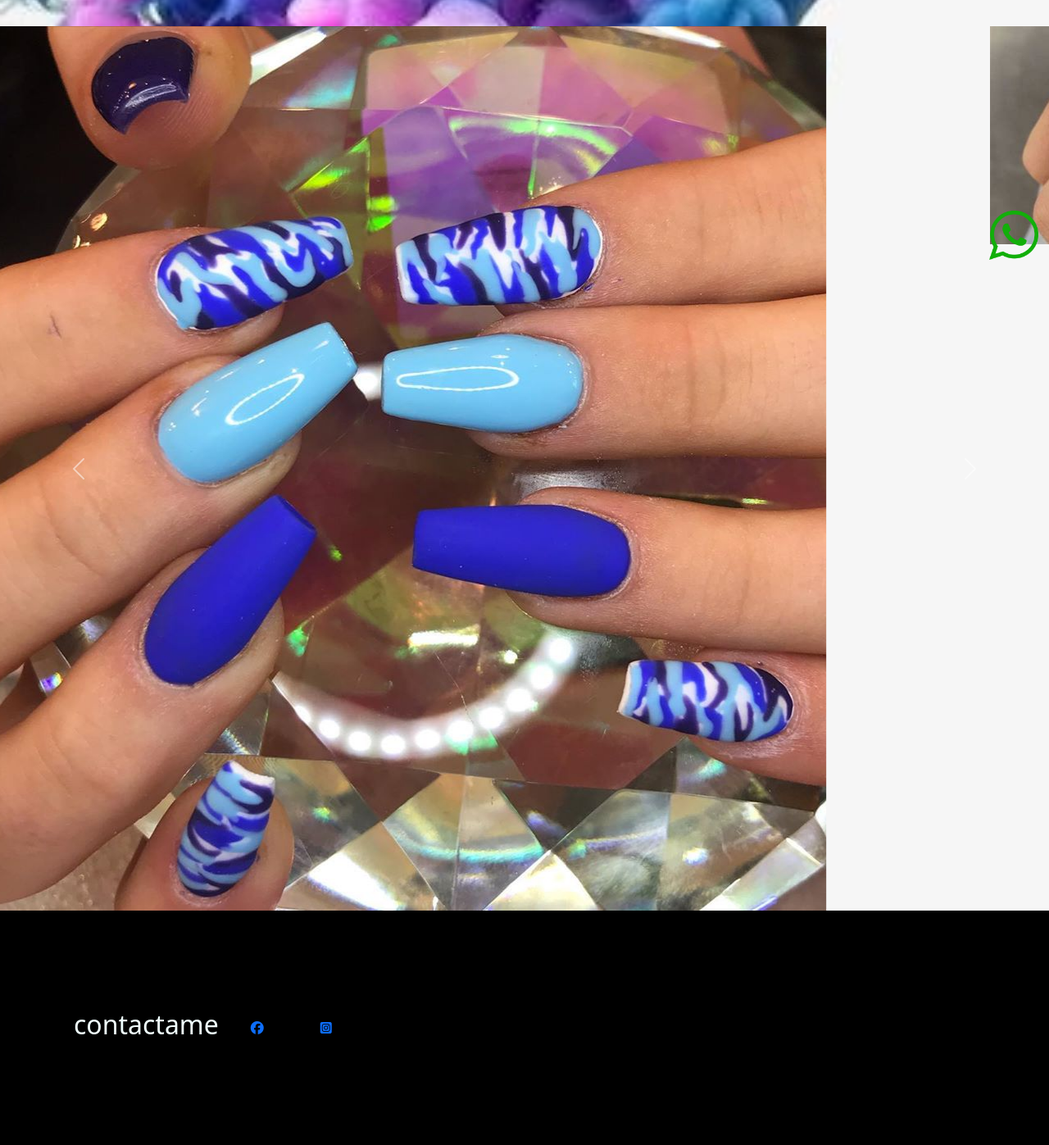
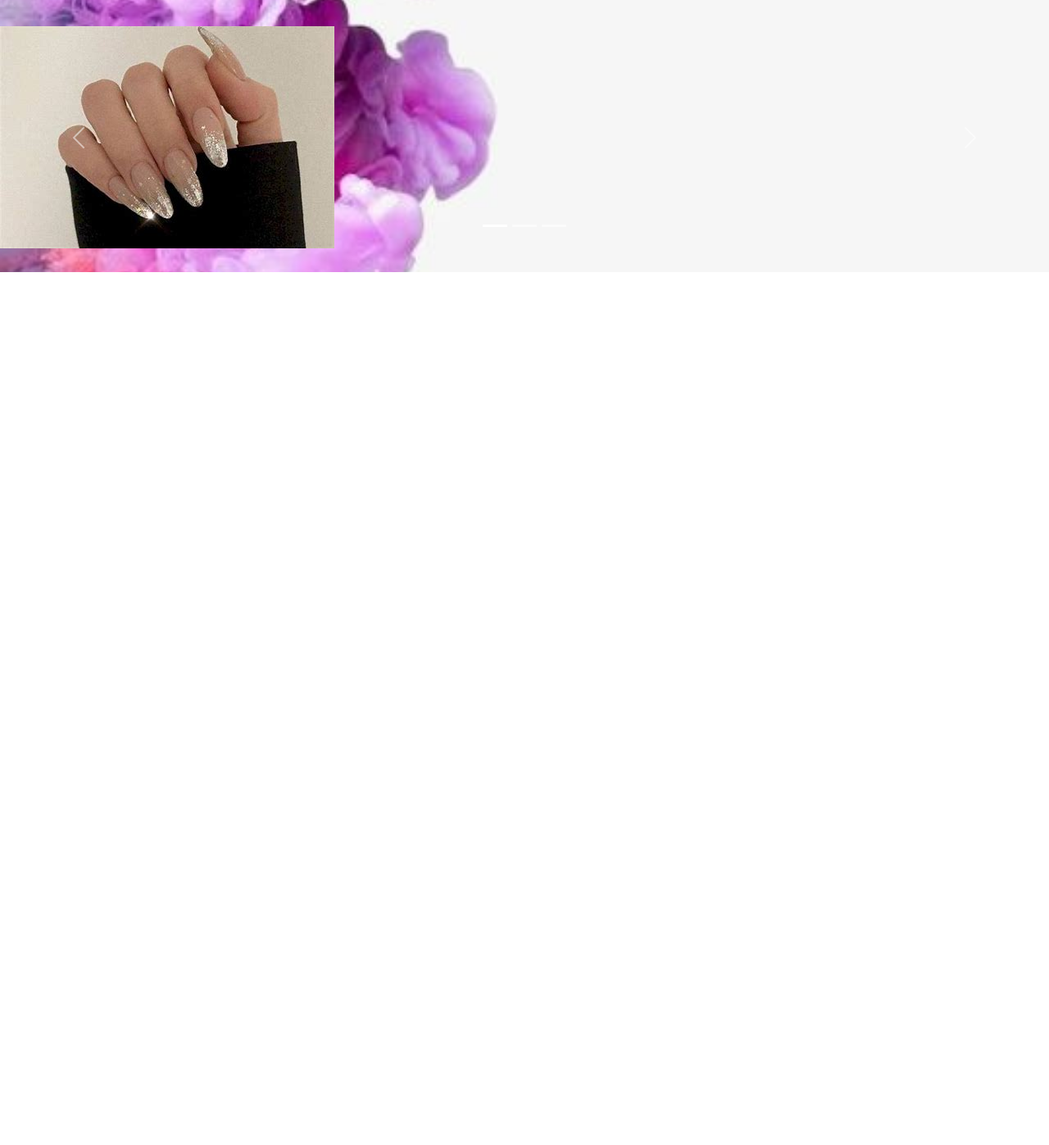
Before and after one commit to sabrina228/nuevo-repo-bootstrap, a plain HTML site: page pag/nails.html in a window 1280 px wide. Shown: the part 468-1865 px from the top of the page at 82% size. After the commit the page ends 800 px from the top, so only its background shows below. Drawn offline with nearby package versions, Linux system fonts and the light colour scheme.

Commit message:
agregando fotos carrusell

```diff
--- a/pag/nails.html
+++ b/pag/nails.html
@@ -37,51 +37,33 @@
     </header>
 
      <main>
-
-        <div id="carouselExampleControls" class="carousel slide" data-bs-ride="carousel">
+        <div id="carouselExampleIndicators" class="carousel slide" data-bs-ride="true">
+            <div class="carousel-indicators">
+              <button type="button" data-bs-target="#carouselExampleIndicators" data-bs-slide-to="0" class="active" aria-current="true" aria-label="Slide 1"></button>
+              <button type="button" data-bs-target="#carouselExampleIndicators" data-bs-slide-to="1" aria-label="Slide 2"></button>
+              <button type="button" data-bs-target="#carouselExampleIndicators" data-bs-slide-to="2" aria-label="Slide 3"></button>
+            </div>
             <div class="carousel-inner">
               <div class="carousel-item active">
-                <img src="./imagenes/unas-azules-animal-print.jpg" class="d-block w-60" alt="uñas">
+                <img src="./imagenes/descarga.jfif" class="d-block w-80" alt="...">
               </div>
               <div class="carousel-item">
-                <img src="./imagenes/OIP.jfif" class="d-block w-60" alt="uñas">
+                <img src="./imagenes/uñas.jpg" class="d-block w-80" alt="...">
               </div>
               <div class="carousel-item">
-                <img src="./imagenes/uñas.jpg" class="d-block w-60" alt="uñas">
-              </div>
-              <div class="carousel-item">
-                <img src="./imagenes/R.jfif" class="d-block w-60" alt="uñas">
+                <img src="./imagenes/uñas2.jpg" class="d-block w-80" alt="...">
               </div>
             </div>
-            <button class="carousel-control-prev" type="button" data-bs-target="#carouselExampleControls" data-bs-slide="prev">
+            <button class="carousel-control-prev" type="button" data-bs-target="#carouselExampleIndicators" data-bs-slide="prev">
               <span class="carousel-control-prev-icon" aria-hidden="true"></span>
               <span class="visually-hidden">Previous</span>
             </button>
-            <button class="carousel-control-next" type="button" data-bs-target="#carouselExampleControls" data-bs-slide="next">
+            <button class="carousel-control-next" type="button" data-bs-target="#carouselExampleIndicators" data-bs-slide="next">
               <span class="carousel-control-next-icon" aria-hidden="true"></span>
               <span class="visually-hidden">Next</span>
             </button>
           </div>
 
-
-     </main>
-
-<footer  class=" textos footer">
-    <div class="grid">
-        <div class=" textos footer">
-            <h2 class="subtitulo">contactame </h2>
-        </div>
-
-        <div class="footer-item1">
-                  <a href="https://facebook.com/mipagina">
-            <i class="fab fa-facebook"></i></a>
-        </div>
-        <div class="footer-item4">
-            <a href="https://instagram.com/mipagina">
-            <i class="fab fa-instagram-square"></i></a>
-        </div>
-        <a href="watsap.com"> <img src="../pag/imagenes/logowap3.png" alt="logo watsap"class="wap">
-
     </div>
 </footer>
 <script src="https://cdn.jsdelivr.net/npm/bootstrap@5.2.0/dist/js/bootstrap.bundle.min.js" integrity="sha384-A3rJD856KowSb7dwlZdYEkO39Gagi7vIsF0jrRAoQmDKKtQBHUuLZ9AsSv4jD4Xa" crossorigin="anonymous"></script>
```
Also changed, not shown: pag/imagenes/uñas1.jfif (added), pag/imagenes/uñas2.jpg (added).
